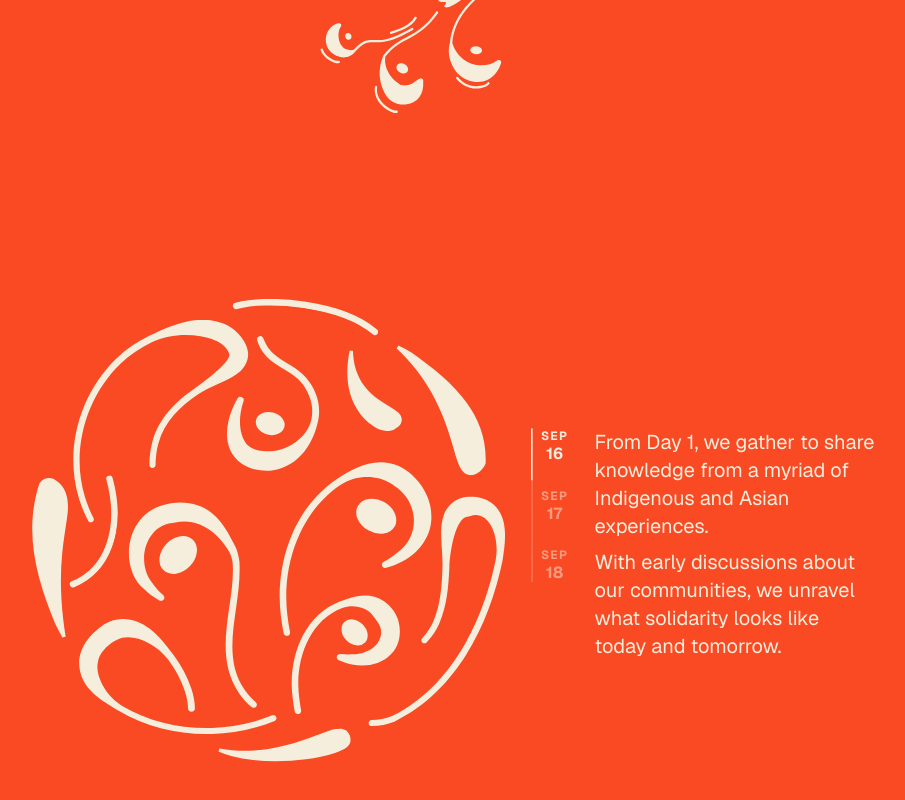
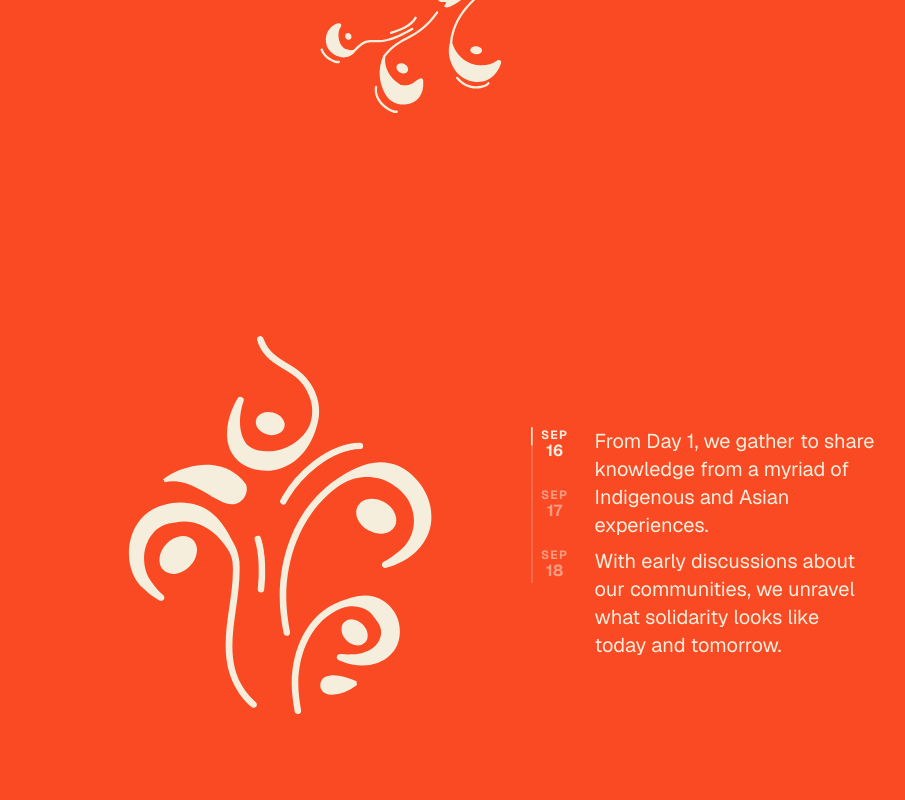
Before and after one commit to cyncui/air_symposium, a Next.js app: page / in a window 1280 px wide. Shown: the part 5203-6003 px from the top of the page, without its empty margins (200-1105 px from the left). Built offline with nearby package versions, Linux system fonts and the light colour scheme; a web font is replaced by a local one.

Commit message:
fix: scroll tracking

```diff
--- a/src/components/Landing/LandingSchedule.tsx
+++ b/src/components/Landing/LandingSchedule.tsx
@@ -1,4 +1,4 @@
-import { useRef, useState } from "react";
+import { use, useRef, useState } from "react";
 import { OrnamentMorph } from "../Ornament/OrnamentMorph";
 import {
   motion,
@@ -34,14 +34,19 @@ export const LandingSchedule = () => {
   const [mode, setMode] = useState(0);
   const { scrollYProgress } = useScroll({
     target: ref,
-    offset: ["start end", "end start"],
+    offset: ["start start", "end start"],
   });
-  const insetReference = useTransform(scrollYProgress, [0.1, 0.9], [0, 1]);
-  const inset = useMotionTemplate`inset(0 0 calc(100% - ${insetReference} * 100%) 0)`;
-  const update = useTransform(scrollYProgress, [0.1, 0.7], [0, 3]);
+  const insetReference = useTransform(scrollYProgress, [0.1, 0.7], [0, 1]);
+  const insetTransform = useTransform(
+    scrollYProgress,
+    [0.125, 0.25, 0.375, 0.5, 0.625, 0.75],
+    [3 / 26, 6 / 26, 13 / 26, 16 / 26, 23 / 26, 1]
+  );
+  const inset = useMotionTemplate`inset(0 0 calc(100% - ${insetTransform} * 100%) 0)`;
+  const update = useTransform(scrollYProgress, [0, 0.125, 0.625], [0, 1, 3]);
   // const scale = useTransform(update, [1.5, 2, 2.5, 3], [2, 1.25, 1.25, 1]);
   useMotionValueEvent(update, "change", (latest) => {
-    setMode(Math.floor(latest));
+    setMode(Math.round(latest));
   });
 
   return (
@@ -83,11 +88,11 @@ export const LandingSchedule = () => {
               <Link
                 key={id}
                 href={`#${id}`}
-                className="font-bold uppercase text-center"
+                className="font-bold uppercase text-center h-9 "
               >
                 <motion.time
                   dateTime={date}
-                  className="flex flex-col"
+                  className="flex flex-col leading-none"
                   initial={{ opacity: 0 }}
                   animate={{
                     opacity:
--- a/src/components/Ornament/OrnamentMorph.tsx
+++ b/src/components/Ornament/OrnamentMorph.tsx
@@ -21,7 +21,7 @@ export const OrnamentMorph = ({
   ...props
 }: OrnamentMorphProps) => {
   const [mode, setMode] = useState(0);
-  const update = useTransform(progress, [0.1, 0.7], [0, 3]);
+  const update = useTransform(progress, [0, 0.125, 0.625], [0, 1, 3]);
   const scale = useTransform(update, [1.5, 2, 2.5, 3], [2, 1.25, 1.25, 1]);
   useMotionValueEvent(update, "change", (latest) => {
     setMode(Math.floor(latest));
```
